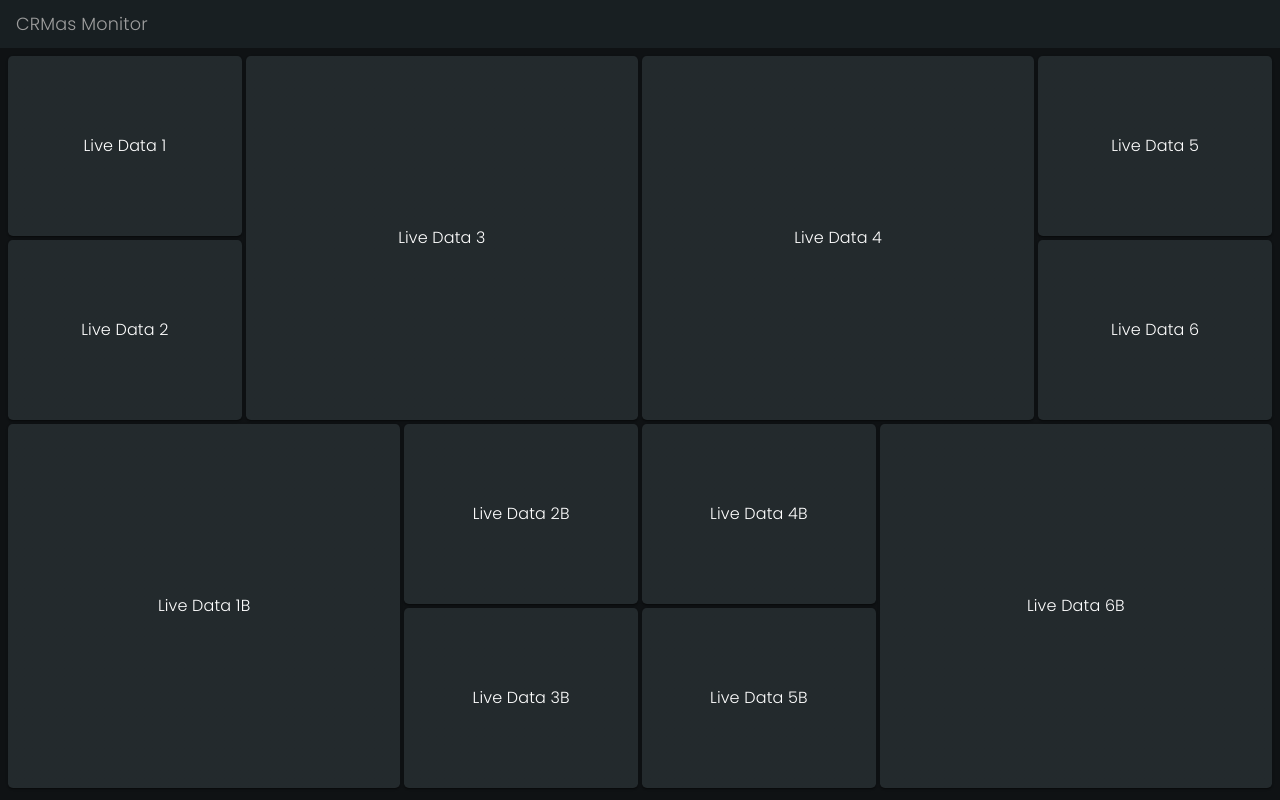
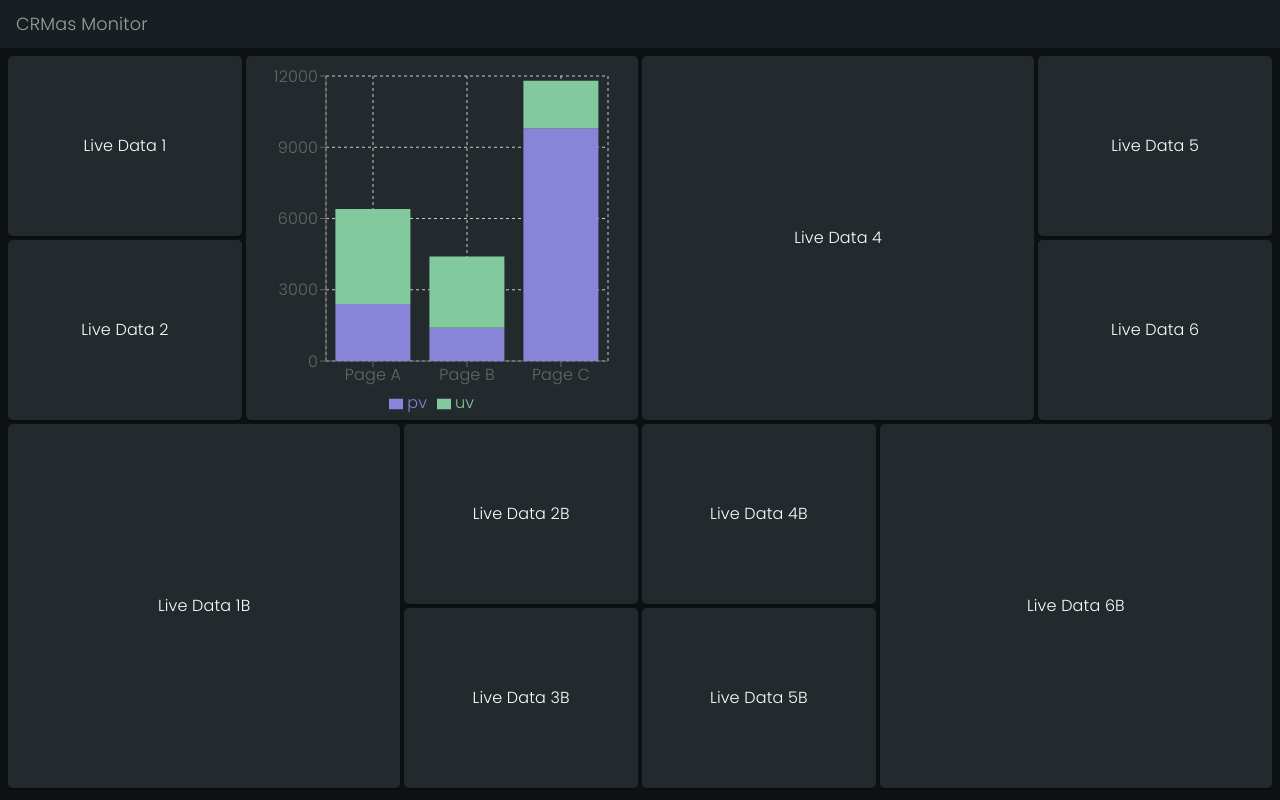
Before and after one commit to luthfibg/crm-sales-frontend, a React (Create React App) app: page /monitor in a window 1280 px wide. Built offline with nearby package versions, Linux system fonts and the light colour scheme.

Commit message:
#44 init rechart bar in monitor

```diff
--- /dev/null
+++ b/src/components/LiveDataTotalContacts.jsx
@@ -0,0 +1,52 @@
+import React, { PureComponent } from "react";
+import { BarChart, Bar, XAxis, YAxis, CartesianGrid, Tooltip, Legend, ResponsiveContainer } from 'recharts';
+
+const data = [
+    {
+      name: 'Page A',
+      uv: 4000,
+      pv: 2400,
+      amt: 2400,
+    },
+    {
+      name: 'Page B',
+      uv: 3000,
+      pv: 1398,
+      amt: 2210,
+    },
+    {
+      name: 'Page C',
+      uv: 2000,
+      pv: 9800,
+      amt: 2290,
+    },
+  ];
+
+export default class LiveDataTotalContacts extends PureComponent {
+
+    render() {
+        return (
+          <ResponsiveContainer width="100%" height="100%">
+            <BarChart
+              width={500}
+              height={300}
+              data={data}
+              margin={{
+                top: 20,
+                right: 30,
+                left: 20,
+                bottom: 5,
+              }}
+            >
+              <CartesianGrid strokeDasharray="3 3" />
+              <XAxis dataKey="name" />
+              <YAxis />
+              <Tooltip />
+              <Legend />
+              <Bar dataKey="pv" stackId="a" fill="#8884d8" />
+              <Bar dataKey="uv" stackId="a" fill="#82ca9d" />
+            </BarChart>
+          </ResponsiveContainer>
+        );
+      }
+}
--- a/src/pages/AddContact.jsx
+++ b/src/pages/AddContact.jsx
@@ -120,7 +120,7 @@ const AddContact = () => {
                 <TextField name="descriptions" id="outlined-descriptions" onChange={handleChange} label="Deskripsi" multiline rows={4} />
                 <Box display={"flex"}>
                     <Button onClick={handleOnclickSave} sx={{ width:'30%', mr:'1rem' }} variant="outlined">Simpan</Button>
-                    <Button component={Link} to="/"  sx={{ width:'30%', ml:'1rem' }} variant="outlined">Batal</Button>
+                    <Button component={Link} to={`/${username}`}  sx={{ width:'30%', ml:'1rem' }} variant="outlined">Batal</Button>
                 </Box>
             </div>
         </Box>
--- a/src/pages/AddLead.jsx
+++ b/src/pages/AddLead.jsx
@@ -164,7 +164,7 @@ const AddLead = () => {
                 {/* input button */}
                 <Box sx={{ display:'flex', paddingX:'2rem' }}>
                 <Button onClick={handleOnclickSave} sx={{ width:'50%', mr:'1rem' }} variant="outlined">Simpan</Button>
-                <Button sx={{ width:'50%', ml:'1rem' }} variant="outlined" component={Link} to="/">Batal</Button>
+                <Button sx={{ width:'50%', ml:'1rem' }} variant="outlined" component={Link} to={`/${username}`}>Batal</Button>
                 </Box>
             </div>
         </Box>
--- a/src/pages/CRMMonitor.jsx
+++ b/src/pages/CRMMonitor.jsx
@@ -1,6 +1,7 @@
 import { Box, Grid, Paper, Typography } from "@mui/material";
 import React from "react";
 import darkTheme from "../styles/darkTheme";
+import LiveDataTotalContacts from "../components/LiveDataTotalContacts";
 
 function CRMMonitor() {
 
@@ -32,7 +33,7 @@ function CRMMonitor() {
                     {/* column 2 */}
                     <Grid item xs={4} sm={8} md={3} lg={5} xl={6}>
                         <Paper sx={{ display: 'flex', bgcolor: darkTheme.palette.background.paper2, borderRadius: '0.3rem', justifyContent: 'center', alignItems: 'center', height: '100%' }}>
-                            <Typography>Live Data 3</Typography>
+                            <LiveDataTotalContacts/>
                         </Paper>
                     </Grid>
 
```
